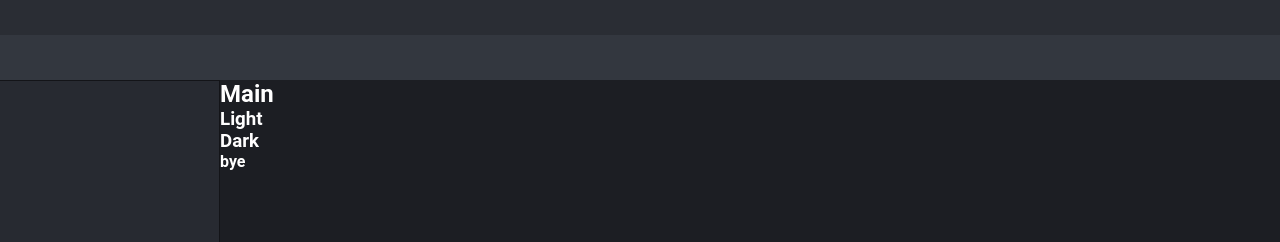
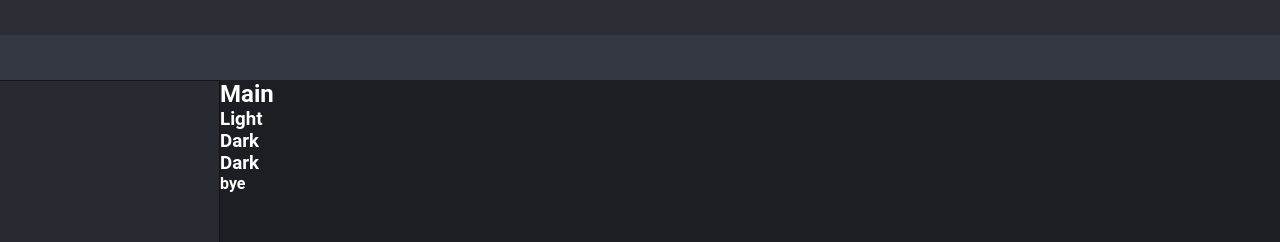
Before and after one commit to e2digitaldesigns/MacroDeckDestop, a React (Create React App) app: page / in a window 1280 px wide. Shown: the top 242 px of the page. Built offline with nearby package versions, Linux system fonts and the light colour scheme.

Commit message:
Add setState templateContext Type

```diff
--- a/src/components/template/mainContent/mainContent.tsx
+++ b/src/components/template/mainContent/mainContent.tsx
@@ -4,7 +4,7 @@ import * as Styled from "./mainContent.style";
 import * as themes from "../../../context/themeContext/themes";
 
 const MainContent: React.FC = () => {
-  const { templateState } = useTemplate();
+  const { templateState, setTemplateState } = useTemplate();
   const { setThemeState } = useTheme();
 
   return (
@@ -12,6 +12,7 @@ const MainContent: React.FC = () => {
       <h2>Main</h2>
       <h3 onClick={() => setThemeState(themes.themeLight)}>Light</h3>
       <h3 onClick={() => setThemeState(themes.themeDark)}>Dark</h3>
+      <h3 onClick={() => setTemplateState({ hello: "pop" })}>Dark</h3>
       <h4>{templateState.hello}</h4>{" "}
     </Styled.MainContent>
   );
--- a/src/context/templateContext/templateContext.tsx
+++ b/src/context/templateContext/templateContext.tsx
@@ -8,7 +8,7 @@ const templateDefaultState: IntTemplateContext = {
 
 const TemplateContext = React.createContext<IntTemplateData>({
   templateState: templateDefaultState,
-  setTemplateState: (): void => {}
+  setTemplateState: (templateState): void => {}
 });
 
 interface IntTemplateContextProvider {
--- a/src/types/templateContext/templateContextData.ts
+++ b/src/types/templateContext/templateContextData.ts
@@ -4,7 +4,7 @@ export interface IntTemplateContext {
 
 export interface IntTemplateContextState {
   templateState: IntTemplateContext;
-  setTemplateState: React.Dispatch<React.SetStateAction<any>>;
+  setTemplateState: React.Dispatch<React.SetStateAction<IntTemplateContext>>;
 }
 
 export type IntTemplateData = IntTemplateContextState;
```
